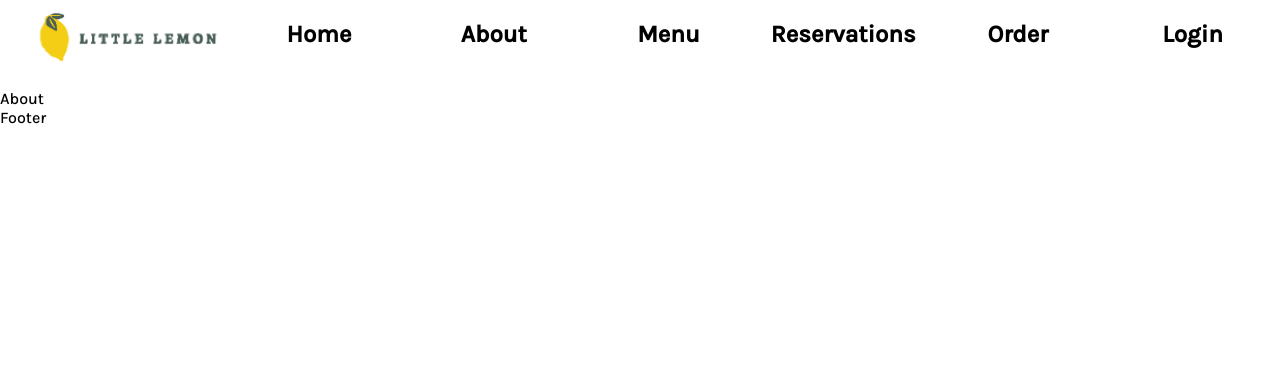
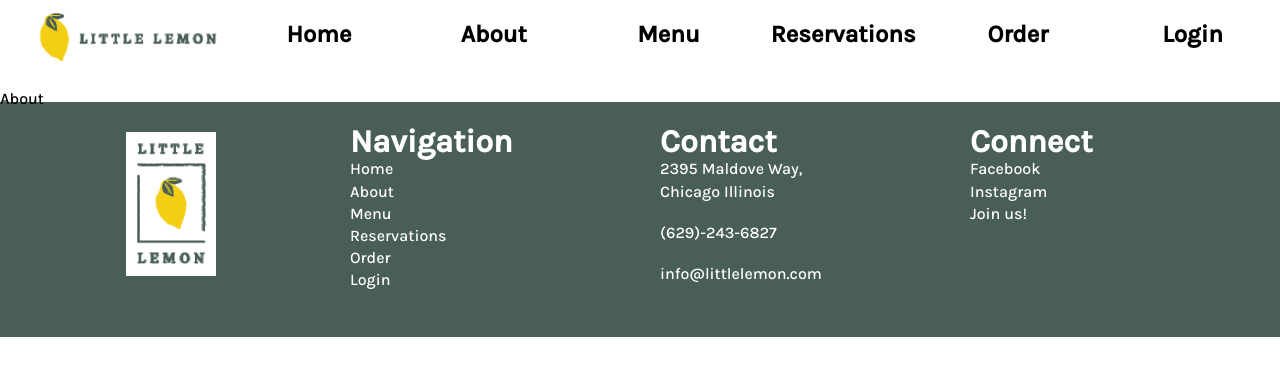
Before and after one commit to prasenjitpriyan/meta-front-end-developer-capstone, a React (Create React App) app: page /about in a window 1280 px wide. Shown: the top 376 px of the page. Built offline with nearby package versions, Linux system fonts and the light colour scheme; a web font is replaced by a local one.

Commit message:
footer complete

```diff
--- a/src/components/Footer.js
+++ b/src/components/Footer.js
@@ -1,7 +1,75 @@
-import React from "react";
+import { Link } from "react-router-dom";
 
 const Footer = () => {
-  return <div>Footer</div>;
+  return (
+    <footer>
+      <menu>
+        <li className="img-footer">
+          <img
+            src={require("../assets/footer-logo.png")}
+            alt="Little Lemon logo"
+          ></img>
+        </li>
+        <li className="contact">
+          <h1 className="footer-header">Navigation</h1>
+          <ul className="footer-links">
+            <Link to="/">Home</Link>
+            <Link to="/about">About</Link>
+            <a
+              href={require("../assets/menu.webp")}
+              target="_blank"
+              rel="noreferrer"
+            >
+              Menu
+            </a>
+            <Link to="/reservations">Reservations</Link>
+            <Link to="/order">Order</Link>
+            <Link to="/login">Login</Link>
+          </ul>
+        </li>
+
+        <li>
+          <h1 className="footer-header">Contact</h1>
+          <ul className="footer-links">
+            <li>2395 Maldove Way,</li>
+            <li>Chicago Illinois</li>
+            <br></br>
+            <li>(629)-243-6827</li>
+            <br></br>
+            <a
+              href="mailto: info@littlelemon.com"
+              target="_blank"
+              rel="noreferrer"
+            >
+              info@littlelemon.com
+            </a>
+          </ul>
+        </li>
+        <li>
+          <h1 className="footer-header">Connect</h1>
+          <ul className="footer-links">
+            <a
+              href="https://www.facebook.com/"
+              target="_blank"
+              rel="noreferrer"
+            >
+              Facebook
+            </a>
+            <a
+              href="https://www.instagram.com/"
+              target="_blank"
+              rel="noreferrer"
+            >
+              Instagram
+            </a>
+            <a href="https://www.youtube.com/" target="_blank" rel="noreferrer">
+              Join us!
+            </a>
+          </ul>
+        </li>
+      </menu>
+    </footer>
+  );
 };
 
 export default Footer;
```
